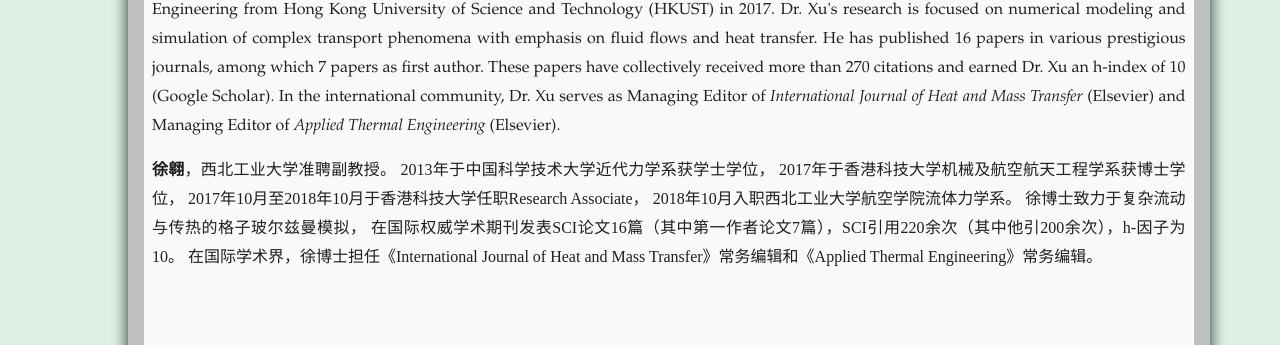
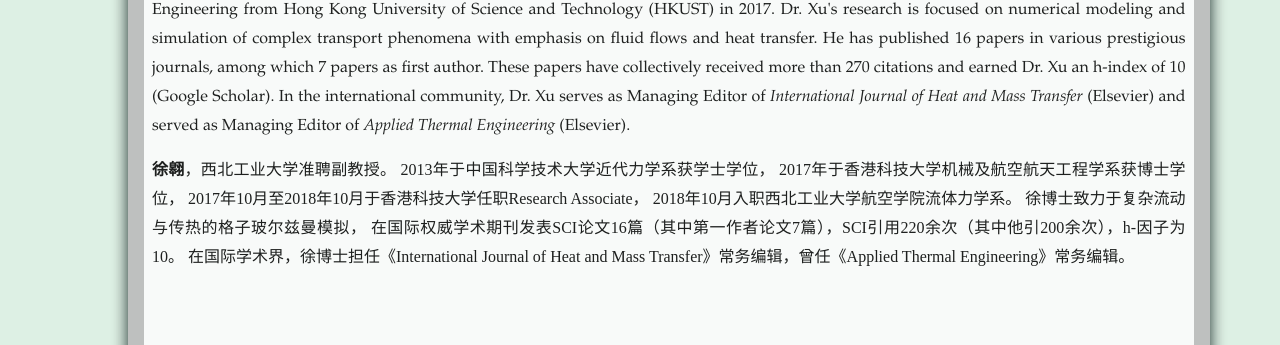
Before and after one commit to xuaoxiqi/xuaoxiqi.github.io, a Jekyll site: the page built from about.html, in a window 1280 px wide and 1256 px high. Shown: the part 343-688 px from the top of the window. Built offline with Jekyll 4.4.1, drawn with Linux system fonts in a browser that asks for light colours; some web fonts are replaced.

Commit message:
update Editor Info

```diff
--- a/about.html
+++ b/about.html
@@ -21,7 +21,7 @@
 Dr. Xu's research is focused on numerical modeling and simulation of complex transport phenomena with emphasis on fluid flows and heat transfer.
 He has published 16 papers in various prestigious journals, among which 7 papers as first author.
 These papers have collectively received more than 270 citations and earned Dr. Xu an h-index of 10 (Google Scholar).
-In the international community, Dr. Xu serves as Managing Editor of <i>International Journal of Heat and Mass Transfer</i> (Elsevier) and Managing Editor of <i>Applied Thermal Engineering</i> (Elsevier).
+In the international community, Dr. Xu serves as Managing Editor of <i>International Journal of Heat and Mass Transfer</i> (Elsevier) and served as Managing Editor of <i>Applied Thermal Engineering</i> (Elsevier).
 </p>
 
 
@@ -32,7 +32,7 @@
 2018年10月入职西北工业大学航空学院流体力学系。
 徐博士致力于复杂流动与传热的格子玻尔兹曼模拟，
 在国际权威学术期刊发表SCI论文16篇（其中第一作者论文7篇），SCI引用220余次（其中他引200余次），h-因子为10。
-在国际学术界，徐博士担任《International Journal of Heat and Mass Transfer》常务编辑和《Applied Thermal Engineering》常务编辑。
+在国际学术界，徐博士担任《International Journal of Heat and Mass Transfer》常务编辑，曾任《Applied Thermal Engineering》常务编辑。
 </p>
 
 <br/>
--- a/obsolete/research_LBM_thermalConvection.html
+++ b/obsolete/research_LBM_thermalConvection.html
@@ -40,7 +40,7 @@
      <p>Rayleigh Benard (RB) convection occurs in a plane horizontal layer of fluid heated from bottom.</p>
      <p>Below is contour of temperature contour for Ra=10<sup>7</sup>. Periodic boundary condition in horizontal direction.</p>
     <video width="35%"  autoplay controls>
-      <source src="../~videos/convectionRB.mp4" type="video/mp4">
+      <source src=".//~videos/convectionRB.mp4" type="video/mp4">
     Your browser does not support the video tag.
     Please <b>switch to the newest version of Google Chrome browser </b> OR <b>refer to <a href="https://youtu.be/U2NqBcr--pQ">https://youtu.be/U2NqBcr--pQ</a> on YouTube</b>.
     </video>
--- a/research.html
+++ b/research.html
@@ -92,8 +92,8 @@
 
     <h3>Editorial Board</h3>
    <ul>
-        <li>Managing Editor, <a href="https://www.journals.elsevier.com/international-journal-of-heat-and-mass-transfer/editorial-board" target="_blank">International Journal of Heat and Mass Transfer</a> (Elsevier)</li>
-        <li>Managing Editor, <a href="https://www.journals.elsevier.com/applied-thermal-engineering/editorial-board" target="_blank">Applied Thermal Engineering</a> (Elsevier)</li>
+        <li>Managing Editor, <a href="https://www.journals.elsevier.com/international-journal-of-heat-and-mass-transfer/editorial-board" target="_blank">International Journal of Heat and Mass Transfer</a> (Elsevier), 2019 - Present</li>
+        <li>Managing Editor, <a href="https://www.journals.elsevier.com/applied-thermal-engineering/editorial-board" target="_blank">Applied Thermal Engineering</a> (Elsevier), 2017 - 2018</li>
    </ul>
 
     <h3>Journal Reviewer</h3>
```
